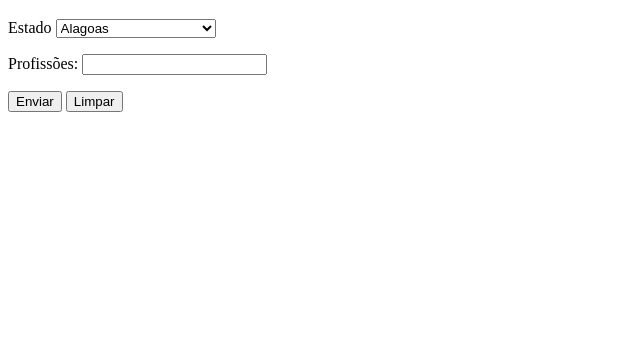
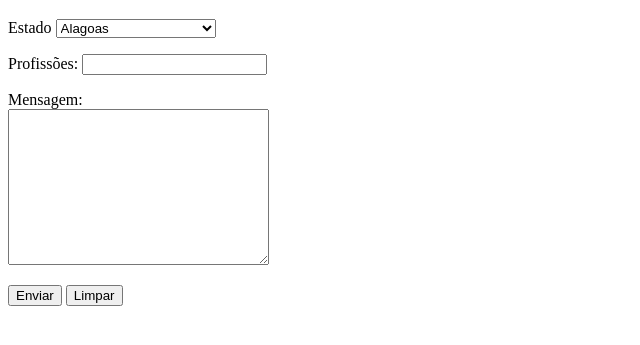
Before and after one commit to matheuspere/HTML-CSS, a plain HTML site: page Exercicios/ex025/form007.html in a window 1280 px wide. Shown: the part 61-406 px from the top of the page, without its empty margins (0-640 px from the left). Drawn offline with Linux system fonts and the light colour scheme.

Commit message:
atualizei o form 007

```diff
--- a/Exercicios/ex025/form007.html
+++ b/Exercicios/ex025/form007.html
@@ -38,6 +38,11 @@
 
 
 </p>
+
+<p>
+    <label for="imsg">Mensagem:</label><br>
+    <textarea name="msg" id="imsg" cols="30" rows="10"></textarea>
+</p>
     <p>
         <input type="submit" value="Enviar">
         <input type="reset" value="Limpar">
```
